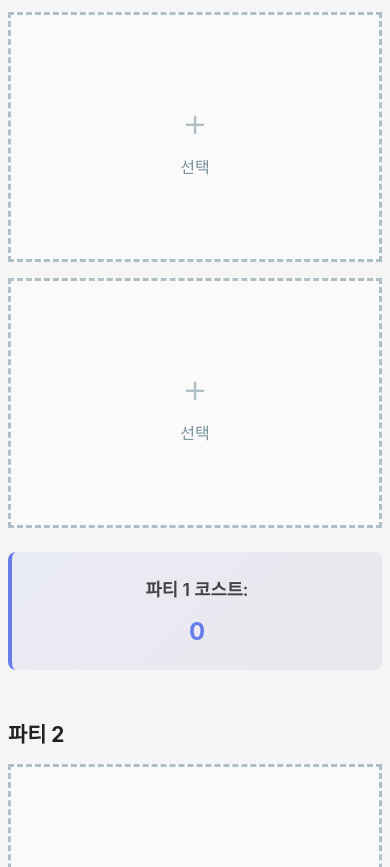
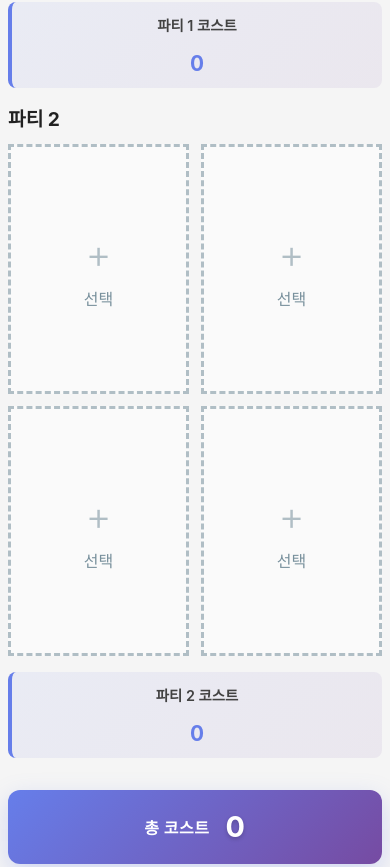
Before and after one commit to nemodouble/GenshinPartyCostCalculator, a React (Vite) app: page / in a window 390 px wide. Shown: the part 737-1604 px from the top of the page. Built offline with nearby package versions, Linux system fonts and the light colour scheme.

Commit message:
fix: improve layout and styling of party section and total cost panel

```diff
--- a/src/components/PartySection.tsx
+++ b/src/components/PartySection.tsx
@@ -30,6 +30,7 @@ const PartySection: React.FC<PartySectionProps> = ({
     <div className="party-section">
       <h2 className="party-title">파티 {partyNumber}</h2>
 
+      <div className="party-content">
         <div className="party-slots-grid">
           {slots.map((slot, index) => (
             <PartySlotCard
@@ -46,8 +47,9 @@ const PartySection: React.FC<PartySectionProps> = ({
         </div>
 
         <div className="party-cost-summary">
-        <span className="party-cost-label">파티 {partyNumber} 코스트:</span>
+          <span className="party-cost-label">파티 {partyNumber} 코스트</span>
           <span className="party-cost-value">{formatCost(partyCost)}</span>
+        </div>
       </div>
     </div>
   );
--- a/src/styles/PartySection.css
+++ b/src/styles/PartySection.css
@@ -1,50 +1,69 @@
 .party-section {
-  margin-bottom: 3rem;
+  margin-bottom: 1rem;
   padding: 0 1rem;
 }
 
 .party-title {
-  font-size: 1.5rem;
+  font-size: 1.3rem;
   font-weight: 700;
   color: #212121;
-  margin-bottom: 1.5rem;
+  margin-bottom: 1rem;
   margin-top: 0;
+}
+
+.party-content {
+  display: flex;
+  align-items: stretch;
+  gap: 1rem;
 }
 
 .party-slots-grid {
   display: grid;
-  grid-template-columns: repeat(auto-fit, minmax(250px, 1fr));
-  gap: 1.5rem;
-  margin-bottom: 1.5rem;
+  grid-template-columns: repeat(4, 1fr);
+  gap: 1rem;
+  flex: 1;
 }
 
 .party-cost-summary {
   display: flex;
-  justify-content: flex-end;
+  flex-direction: column;
+  justify-content: center;
   align-items: center;
-  gap: 1rem;
-  padding: 1.5rem;
+  gap: 0.5rem;
+  padding: 1rem 1.5rem;
   background: linear-gradient(135deg, #667eea15 0%, #764ba215 100%);
   border-radius: 8px;
   border-left: 4px solid #667eea;
+  min-width: 120px;
 }
 
 .party-cost-label {
-  font-size: 1.1rem;
+  font-size: 0.9rem;
   font-weight: 600;
   color: #424242;
+  white-space: nowrap;
 }
 
 .party-cost-value {
-  font-size: 1.5rem;
+  font-size: 1.3rem;
   font-weight: 700;
   color: #667eea;
 }
 
 /* 반응형 */
 @media (max-width: 1024px) {
+  .party-content {
+    flex-direction: column;
+  }
+
   .party-slots-grid {
-    grid-template-columns: repeat(2, 1fr);
+    grid-template-columns: repeat(4, 1fr);
+  }
+
+  .party-cost-summary {
+    flex-direction: row;
+    justify-content: flex-end;
+    gap: 1rem;
   }
 }
 
@@ -54,18 +73,19 @@
   }
 
   .party-title {
-    font-size: 1.3rem;
-    margin-bottom: 1rem;
+    font-size: 1.2rem;
+    margin-bottom: 0.75rem;
   }
 
   .party-slots-grid {
-    grid-template-columns: 1fr;
-    gap: 1rem;
+    grid-template-columns: repeat(2, 1fr);
+    gap: 0.75rem;
   }
 
   .party-cost-summary {
     flex-direction: column;
     text-align: center;
+    padding: 0.75rem;
   }
 
   .party-cost-label,
--- a/src/styles/TotalCostPanel.css
+++ b/src/styles/TotalCostPanel.css
@@ -1,9 +1,10 @@
 .total-cost-panel {
   display: flex;
-  flex-direction: column;
+  flex-direction: row;
   align-items: center;
   justify-content: center;
-  padding: 2.5rem;
+  gap: 1.5rem;
+  padding: 1.5rem 2.5rem;
   margin: 2rem 1rem 2rem 1rem;
   background: linear-gradient(135deg, #667eea 0%, #764ba2 100%);
   border-radius: 12px;
@@ -13,14 +14,14 @@
 }
 
 .total-cost-panel h2 {
-  margin: 0 0 1rem 0;
+  margin: 0;
   font-size: 1.3rem;
   font-weight: 700;
   letter-spacing: 0.5px;
 }
 
 .total-cost-value {
-  font-size: 3rem;
+  font-size: 2.5rem;
   font-weight: 700;
   letter-spacing: 1px;
   text-shadow: 0 2px 4px rgba(0, 0, 0, 0.2);
@@ -29,16 +30,17 @@
 /* 반응형 */
 @media (max-width: 768px) {
   .total-cost-panel {
-    padding: 2rem;
+    flex-direction: row;
+    gap: 1rem;
+    padding: 1.2rem 1.5rem;
     margin: 2rem 0;
   }
 
   .total-cost-panel h2 {
-    font-size: 1.1rem;
-    margin-bottom: 0.8rem;
+    font-size: 1rem;
   }
 
   .total-cost-value {
-    font-size: 2.2rem;
+    font-size: 1.8rem;
   }
 }
```
Lines whose indentation alone changed are shown as unchanged.
